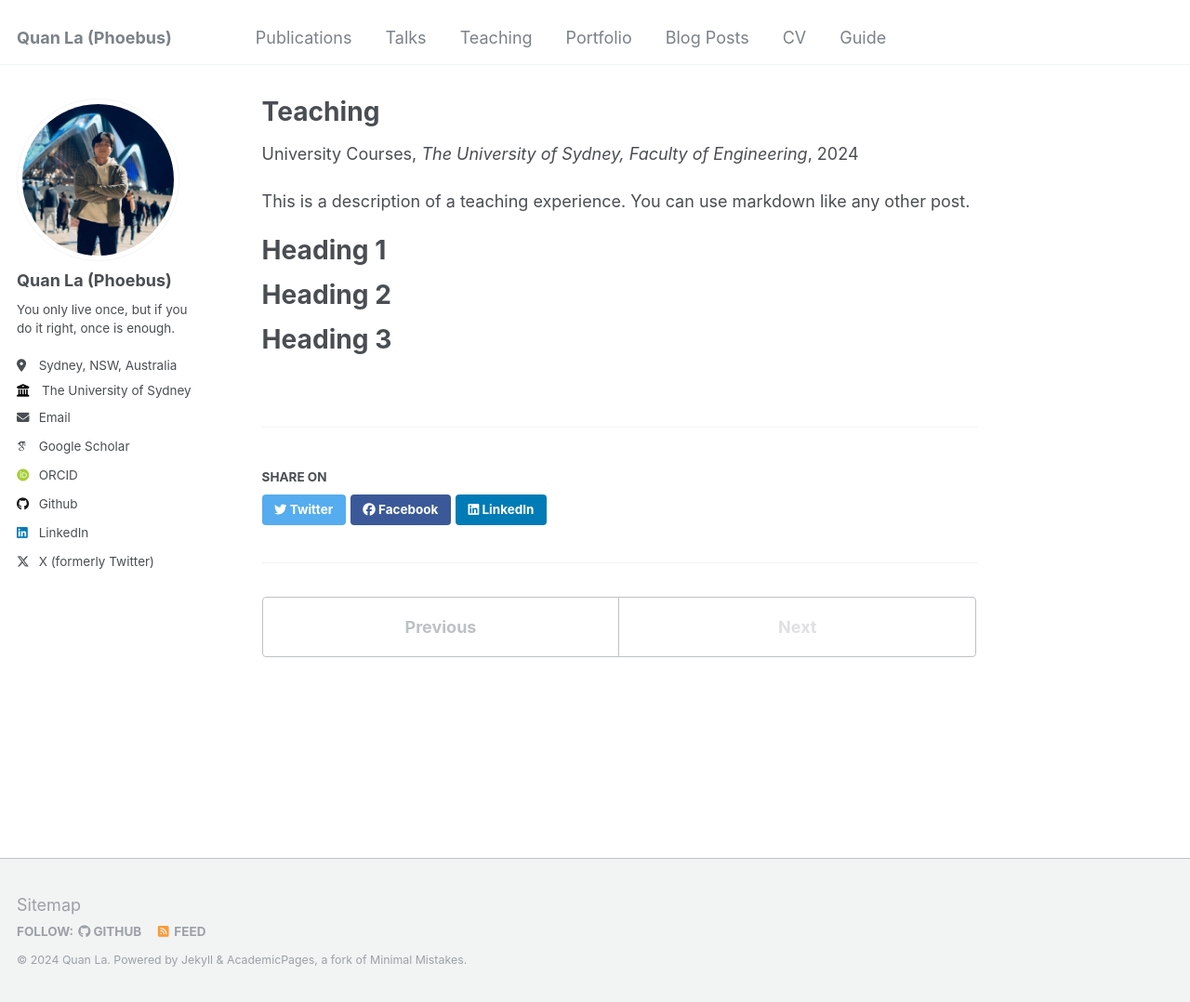
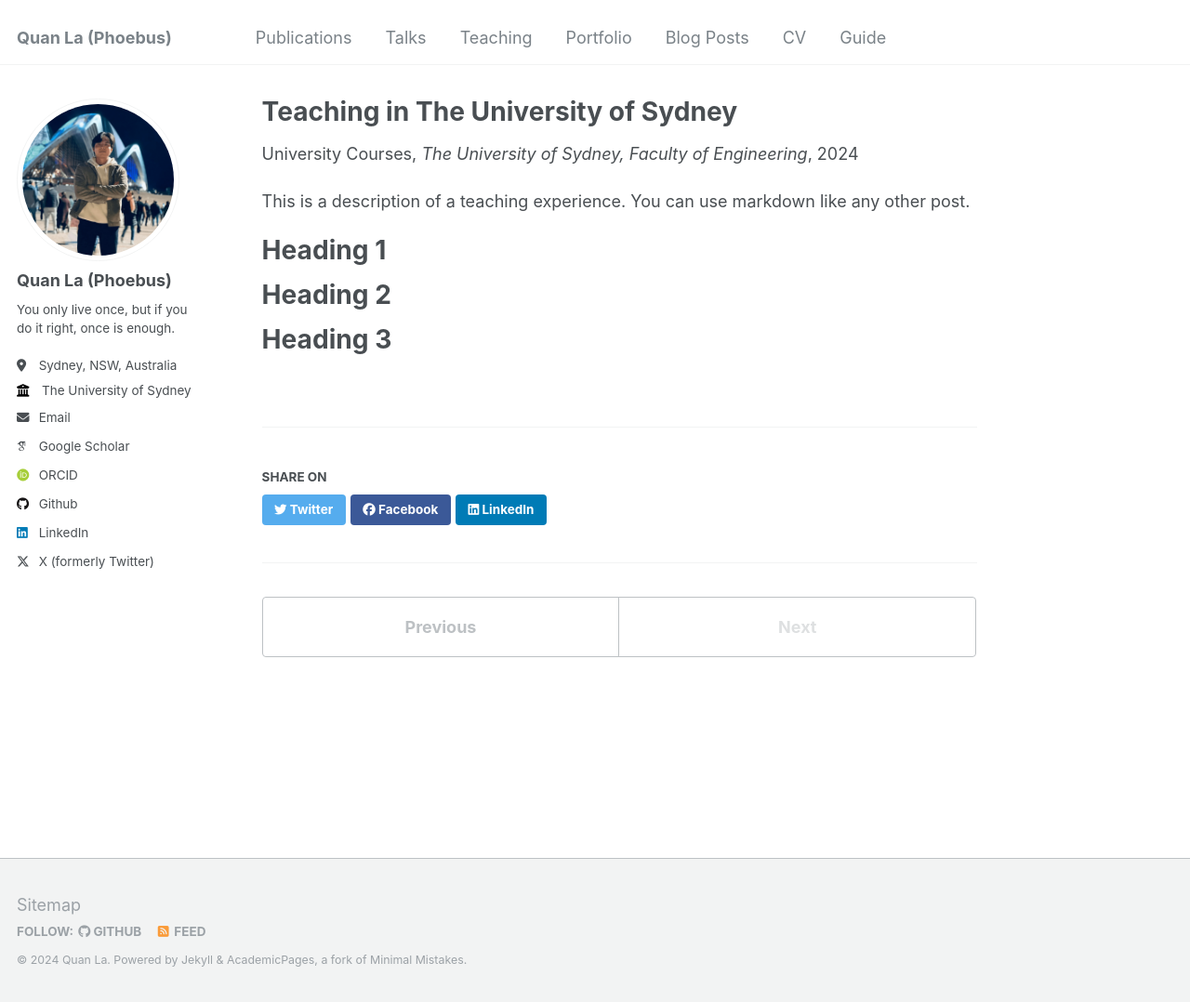
Before and after one commit to lavanquan/lavanquan.github.io, a Jekyll site: the page built from _teaching/2024-sydney-university.md, in a window 1280 px wide and 1078 px high. Shown: the whole window at 93% size. Built offline with Jekyll 4.4.1, drawn with Linux system fonts in a browser that asks for light colours; some web fonts are replaced.

Commit message:
Update 2024-sydney-university.md

```diff
--- a/_teaching/2024-sydney-university.md
+++ b/_teaching/2024-sydney-university.md
@@ -1,5 +1,5 @@
 ---
-title: "Teaching"
+title: "Teaching in The University of Sydney"
 collection: teaching
 type: "University Courses"
 permalink: /teaching/2024-sydney-university
```
